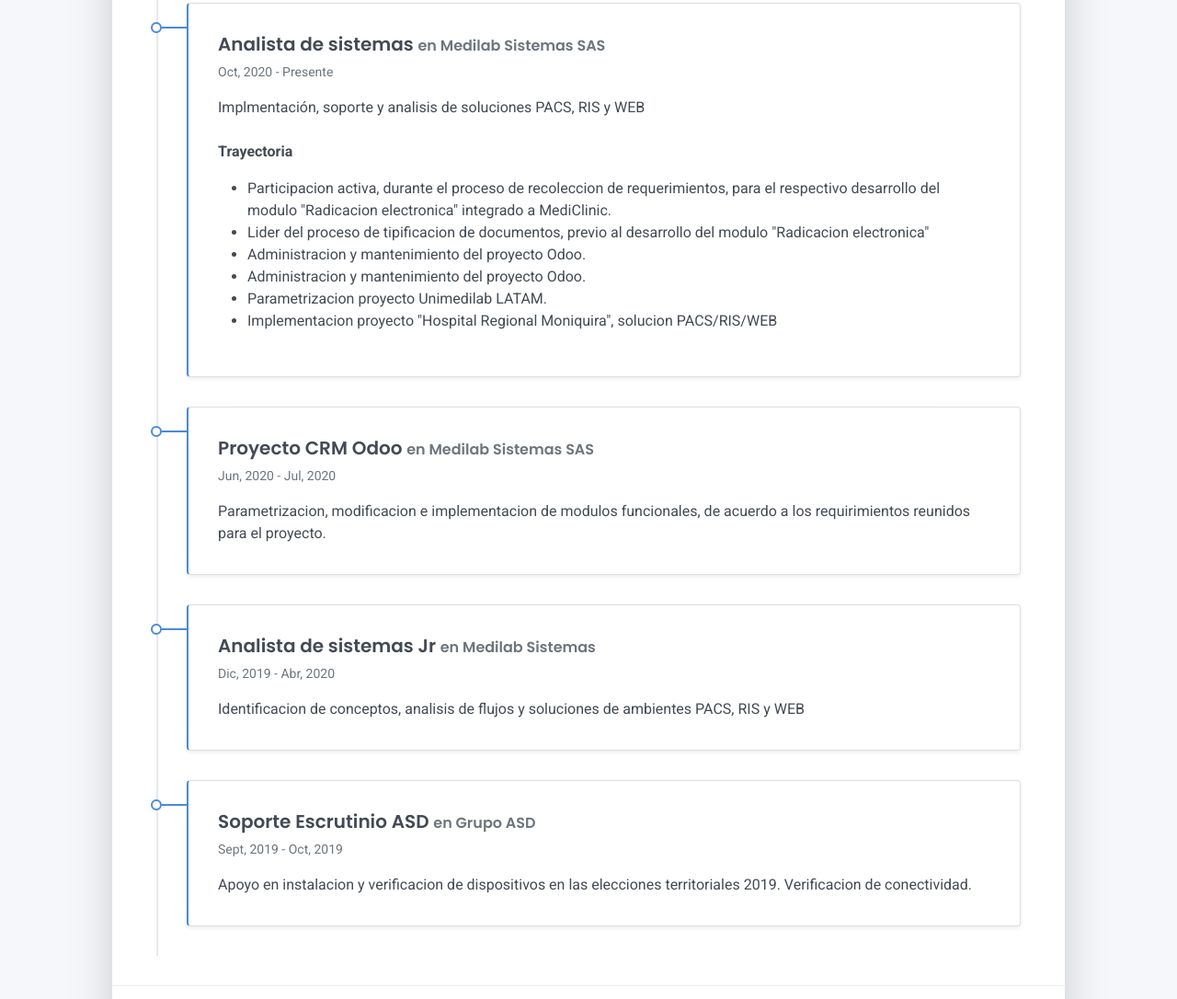
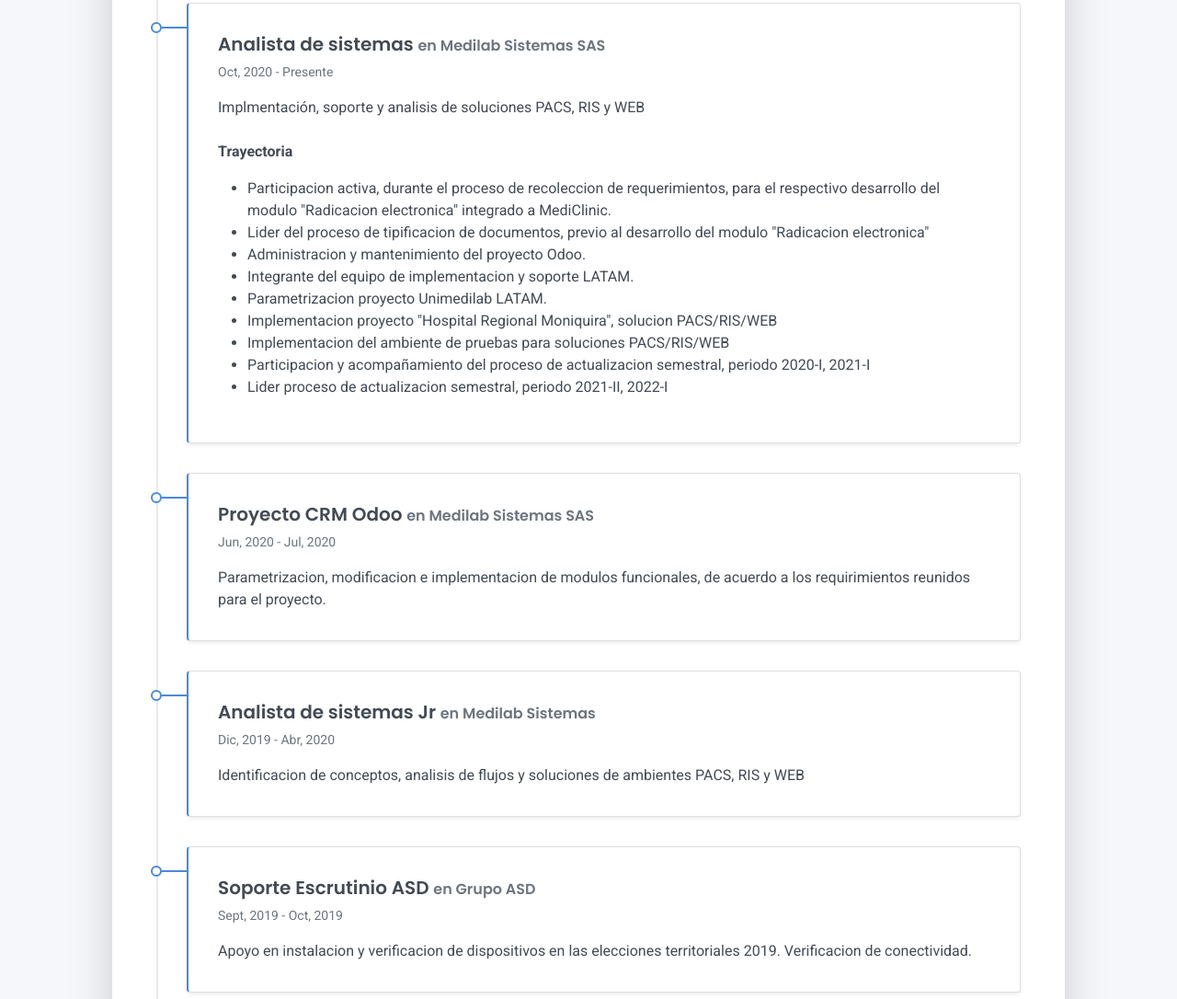
Before and after one commit to manuel953000/manuel953000.github.io, a plain HTML site: page index.html in a window 1280 px wide. Shown: the part 1524-2610 px from the top of the page at 92% size. Drawn offline with Linux system fonts and the light colour scheme.

Commit message:
Actualizacion
Trayectoria

```diff
--- a/index.html
+++ b/index.html
@@ -199,9 +199,12 @@
               modulo "Radicacion electronica" integrado a MediClinic.</li>
             <li>Lider del proceso de tipificacion de documentos, previo al desarrollo del modulo "Radicacion electronica"</li>
             <li>Administracion y mantenimiento del proyecto Odoo.</li>
-            <li>Administracion y mantenimiento del proyecto Odoo.</li>
+            <li>Integrante del equipo de implementacion y soporte LATAM.</li>
             <li>Parametrizacion proyecto Unimedilab LATAM.</li>
             <li>Implementacion proyecto "Hospital Regional Moniquira", solucion PACS/RIS/WEB</li>
+            <li>Implementacion del ambiente de pruebas para soluciones PACS/RIS/WEB</li>
+            <li>Participacion y acompañamiento del proceso de actualizacion semestral, periodo 2020-I, 2021-I</li>
+            <li>Lider proceso de actualizacion semestral, periodo 2021-II, 2022-I</li>
 
 
           </ul>
```
